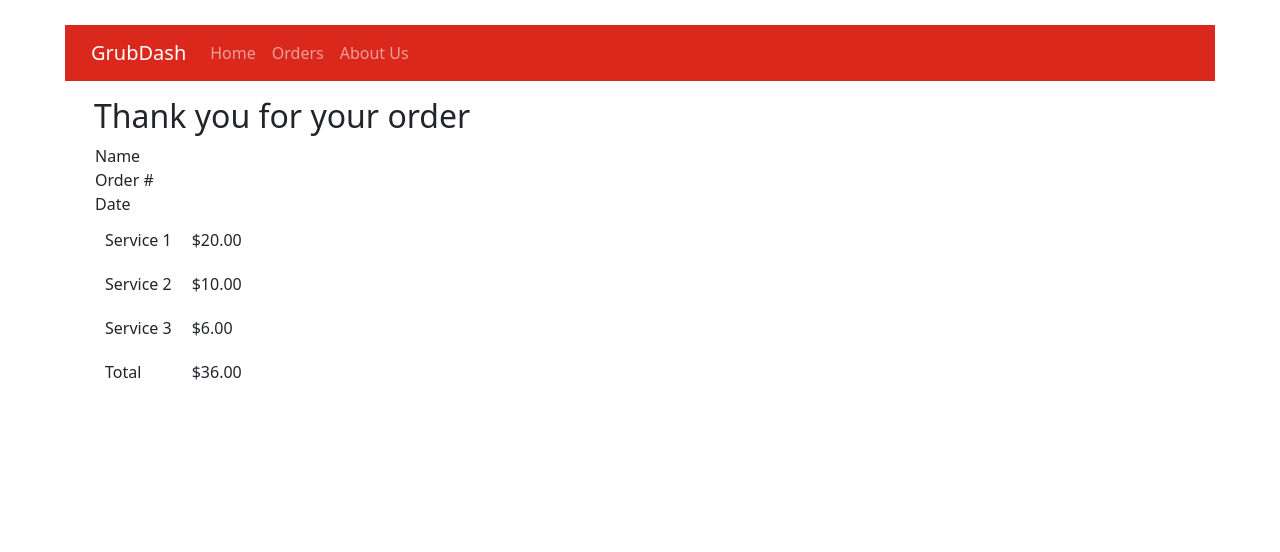
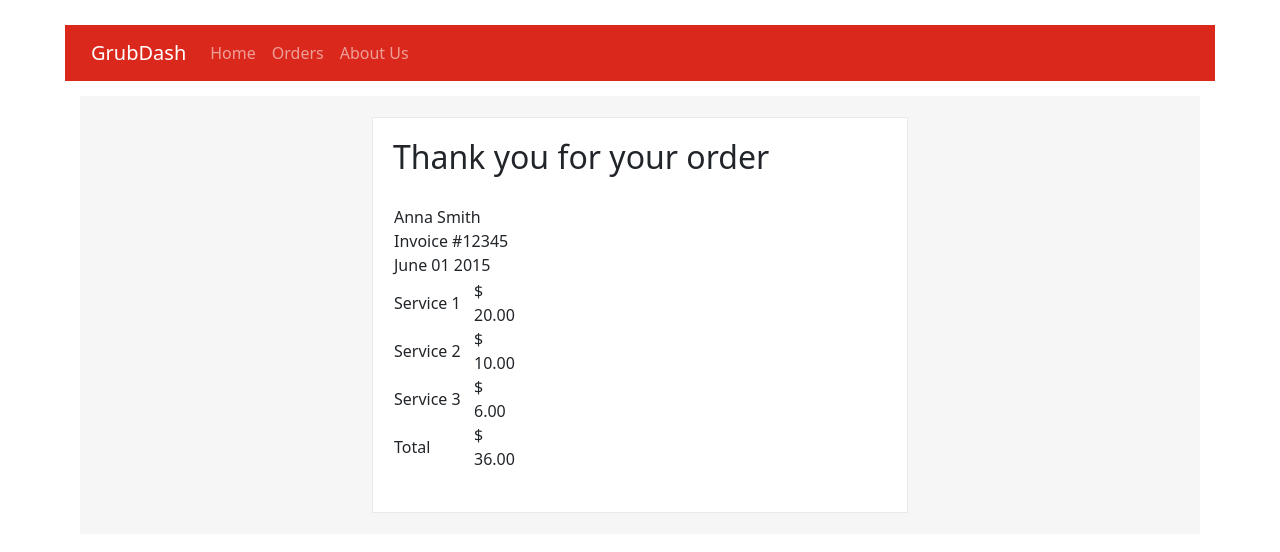
Before and after one commit to chasemax/grubdash, a Django app: page /ordersummary/ in a window 1280 px wide. Shown: the top 552 px of the page. Run offline with Django 3.2, Linux system fonts and the light colour scheme; some libraries are stand-ins or nearby versions.

Commit message:
ordersummary

```diff
--- a/grubdash/static/css/styles.css
+++ b/grubdash/static/css/styles.css
@@ -9,7 +9,6 @@ body {
 }
 
 
-
 .btn-primary, .btn-primary:visited, .btn-primary:focus {
     background-color: #DA291C !important;
     border-color: #DA291C !important;
@@ -19,3 +18,47 @@ body {
     background-color: #ce261a !important;
     border-color: #ce261a !important;
 }
+
+
+
+
+/* -------------------------------------
+    BODY & CONTAINER
+------------------------------------- */
+
+.body-wrap {
+    background-color: #f6f6f6;
+    width: 100%;
+}
+
+.container {
+    display: block !important;
+    max-width: 600px !important;
+    margin: 0 auto !important;
+    /* makes it centered */
+    clear: both !important;
+}
+
+.content2 {
+    max-width: 600px;
+    margin: 0 auto;
+    display: block;
+    padding: 20px;
+}
+
+/* -------------------------------------
+    HEADER, FOOTER, MAIN
+------------------------------------- */
+.main {
+    background: #fff;
+    border: 1px solid #e9e9e9;
+    border-radius: 3px;
+}
+
+.content2-wrap {
+    padding: 20px;
+}
+
+.content2-block {
+    padding: 0 0 20px;
+}
--- a/templates/deliveryapp/index.html
+++ b/templates/deliveryapp/index.html
@@ -1,7 +1,7 @@
 {% extends 'base.html' %}
 {% load static %}
 {% block bodyblock %}
-<div class="container" style="margin:auto;width:100%;padding:20%">
+<div style="margin:auto;width:100%;padding:20%">
     <div class="row">
         <div class="col-lg-2">
         </div>
--- a/templates/deliveryapp/ordersummary.html
+++ b/templates/deliveryapp/ordersummary.html
@@ -1,49 +1,45 @@
 {% extends 'base.html' %}
 {% block bodyblock %}
-
-
-
-
 
 
 <table class="body-wrap">
     <tbody><tr>
         <td></td>
-        <td class="container" >
-            <div class="content">
-                <table class="mx-auto"  width="100%" cellpadding="0" cellspacing="0">
+        <td class="container" width="600">
+            <div class="content2">
+                <table class="main" width="100%" cellpadding="0" cellspacing="0">
                     <tbody><tr>
-                        <td class="content-wrap aligncenter">
+                        <td class="content2-wrap aligncenter">
                             <table width="100%" cellpadding="0" cellspacing="0">
                                 <tbody><tr>
-                                    <td class="content-block">
+                                    <td class="content2-block">
                                         <h2>Thank you for your order</h2>
                                     </td>
                                 </tr>
                                 <tr>
-                                    <td class="content-block">
+                                    <td class="content2-block">
                                         <table class="invoice">
                                             <tbody><tr>
-                                                <td>Name<br>Order #<br>Date</td>
+                                                <td>Anna Smith<br>Invoice #12345<br>June 01 2015</td>
                                             </tr>
                                             <tr>
                                                 <td>
-                                                    <table class="invoice-items" cellpadding="10" cellspacing="0">
+                                                    <table class="invoice-items" cellpadding="0" cellspacing="0">
                                                         <tbody><tr>
                                                             <td>Service 1</td>
-                                                            <td class="alignright">$20.00</td>
+                                                            <td class="alignright">$ 20.00</td>
                                                         </tr>
                                                         <tr>
                                                             <td>Service 2</td>
-                                                            <td class="alignright">$10.00</td>
+                                                            <td class="alignright">$ 10.00</td>
                                                         </tr>
                                                         <tr>
                                                             <td>Service 3</td>
-                                                            <td class="alignright">$6.00</td>
+                                                            <td class="alignright">$ 6.00</td>
                                                         </tr>
                                                         <tr class="total">
                                                             <td class="alignright" width="80%">Total</td>
-                                                            <td class="alignright">$36.00</td>
+                                                            <td class="alignright">$ 36.00</td>
                                                         </tr>
                                                     </tbody></table>
                                                 </td>
@@ -52,10 +48,17 @@
                                     </td>
                                 </tr>
 
-        </td>
+                            </tbody></table>
+                        </td>
+                    </tr>
+                </tbody></table>
+            </td>
         <td></td>
     </tr>
 </tbody></table>
 
 
+
+
+
 {% endblock %}
```
